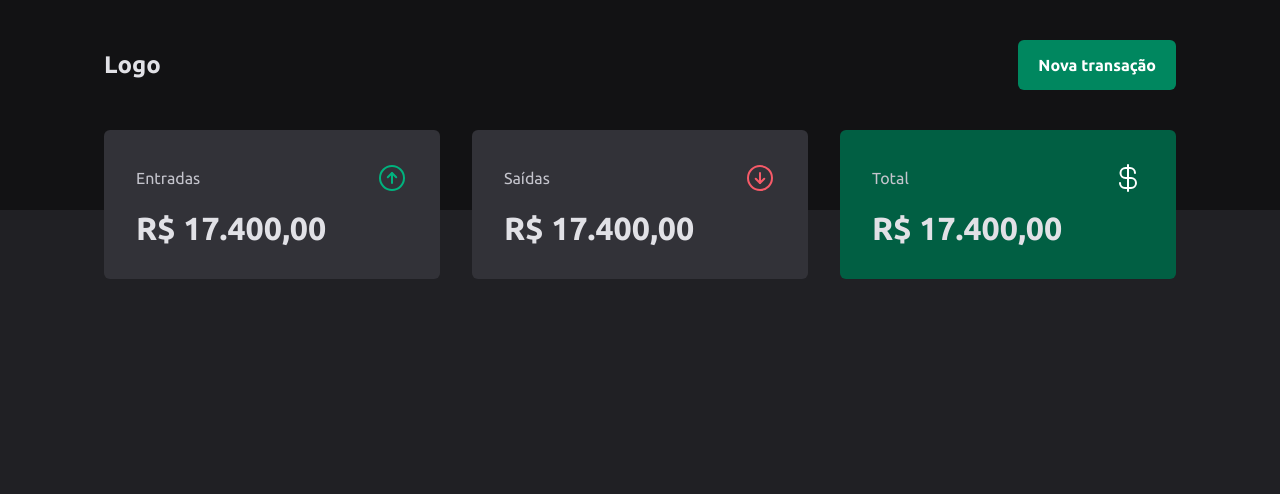
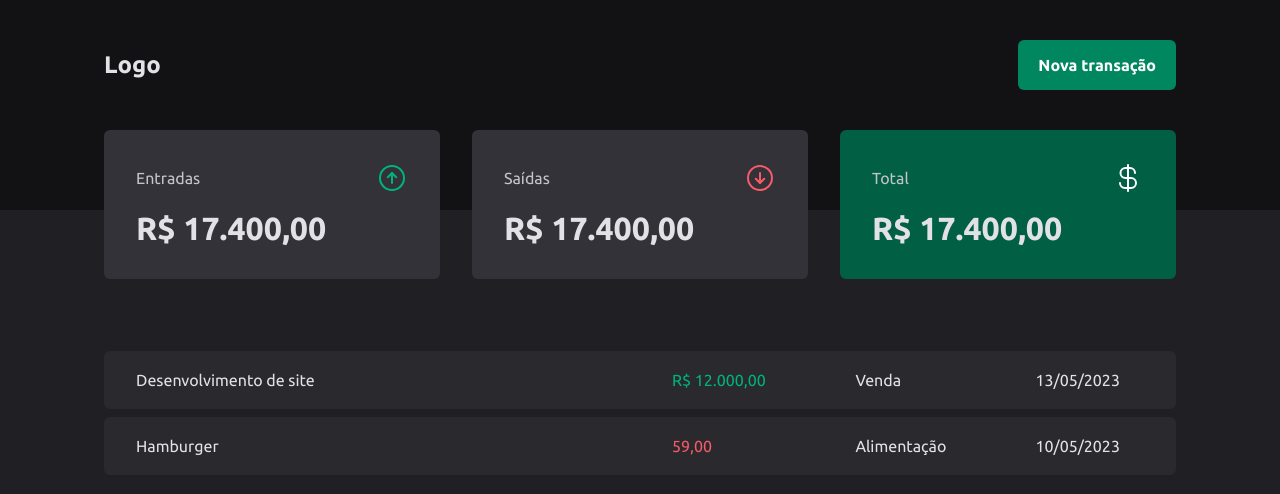
Before and after one commit to EliasFMartins/DT-money, a React (Vite) app: page / in a window 1280 px wide. Shown: the top 494 px of the page. Built offline with nearby package versions, Linux system fonts and the light colour scheme.

Commit message:
finalizando table

```diff
--- a/src/pages/Transactions/index.tsx
+++ b/src/pages/Transactions/index.tsx
@@ -1,11 +1,40 @@
 import { Header } from "../../components/Header"
 import { Summary } from "../../components/Summary"
+import { PriceHightlight, TransactionsContainer, TransactionsTable } from "./styles"
 
 export const Trasactions = () => {
   return(
     <div>
       <Header/>
       <Summary/>
+      <TransactionsContainer>
+
+
+      <TransactionsTable>
+        <tbody>
+              <tr>
+                <td width='50%'> Desenvolvimento de site</td>
+                <td>
+                  <PriceHightlight variant="income">
+                  R$ 12.000,00
+                  </PriceHightlight>
+                </td>
+                <td>Venda</td>
+                <td>13/05/2023</td>
+              </tr>
+              <tr>
+                <td width='50%'> Hamburger</td>
+                <td>
+                  <PriceHightlight variant="outCome">
+                      59,00
+                  </PriceHightlight>
+                </td>
+                <td>Alimentação</td>
+                <td>10/05/2023</td>
+              </tr>
+        </tbody>
+      </TransactionsTable>
+      </TransactionsContainer>
     </div>
   )
 }
--- a/src/pages/Transactions/styles.ts
+++ b/src/pages/Transactions/styles.ts
@@ -0,0 +1,36 @@
+import { styled } from "styled-components";
+
+export const TransactionsContainer=styled.main`
+width: 100%;
+max-width: 1120px;
+margin: 4rem auto 0;
+padding: 0 1.5rem;
+
+`;
+
+export const TransactionsTable = styled.table`
+width: 100%;
+border-collapse: separate;
+border-spacing: 0 0.5rem;
+/*  margin-top: 1.5rem */
+td {
+  padding: 1.25rem 2rem;
+  background: ${props => props.theme["gray-700"]};
+  &:first-child {
+    border-top-left-radius: 6px;
+    border-bottom-left-radius: 6px;
+  }
+  &:last-child {
+    border-top-right-radius: 6px;
+    border-bottom-right-radius: 6px;
+  }
+}
+`;
+interface PriceHightlightProps {
+  variant: 'income' | 'outCome'
+}
+export const PriceHightlight = styled.span<PriceHightlightProps>`
+  color: ${ props => props.variant === 'income' ? props.theme["green-300"]: props.theme["red-300"]}
+
+
+`;
```
